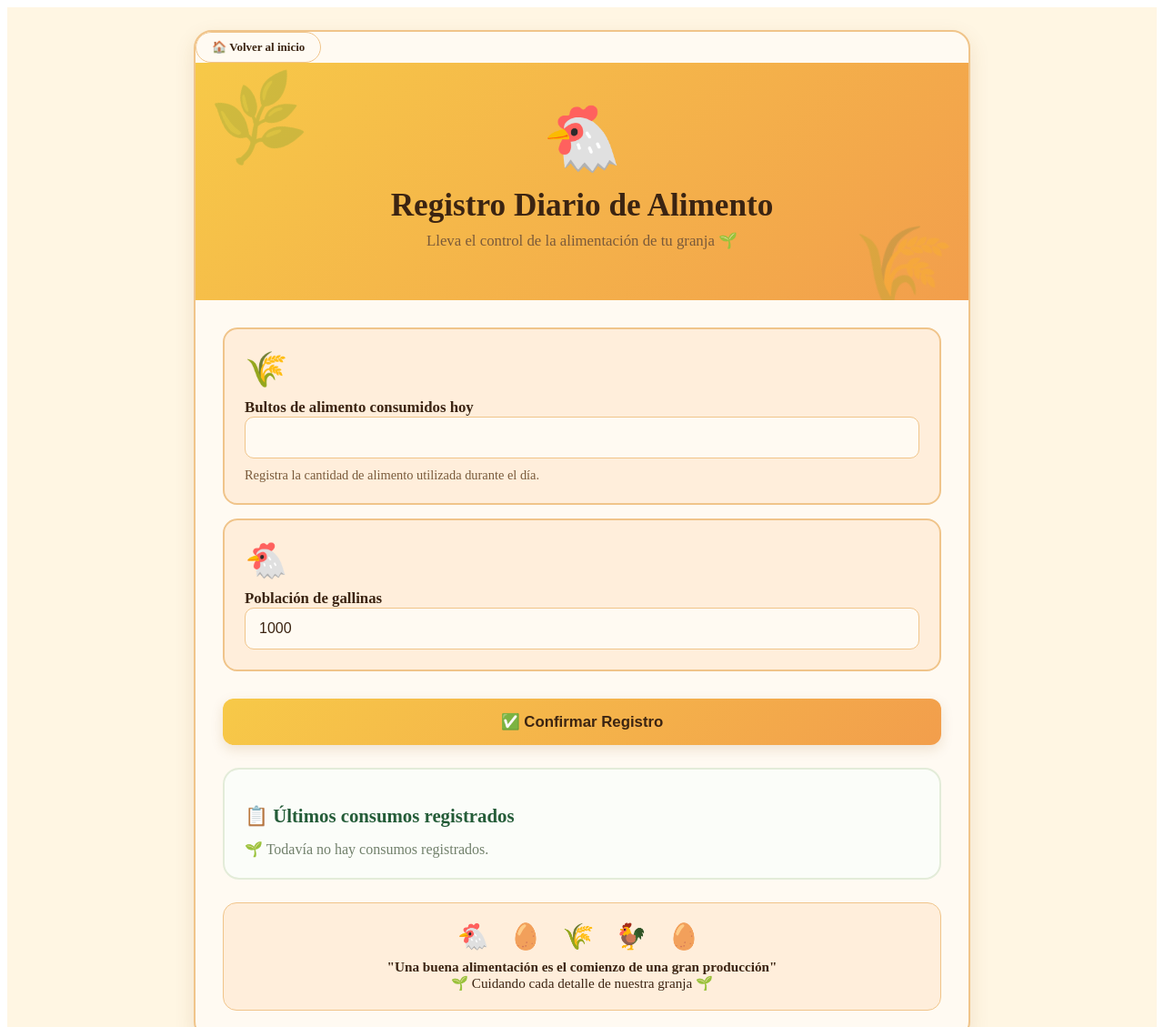
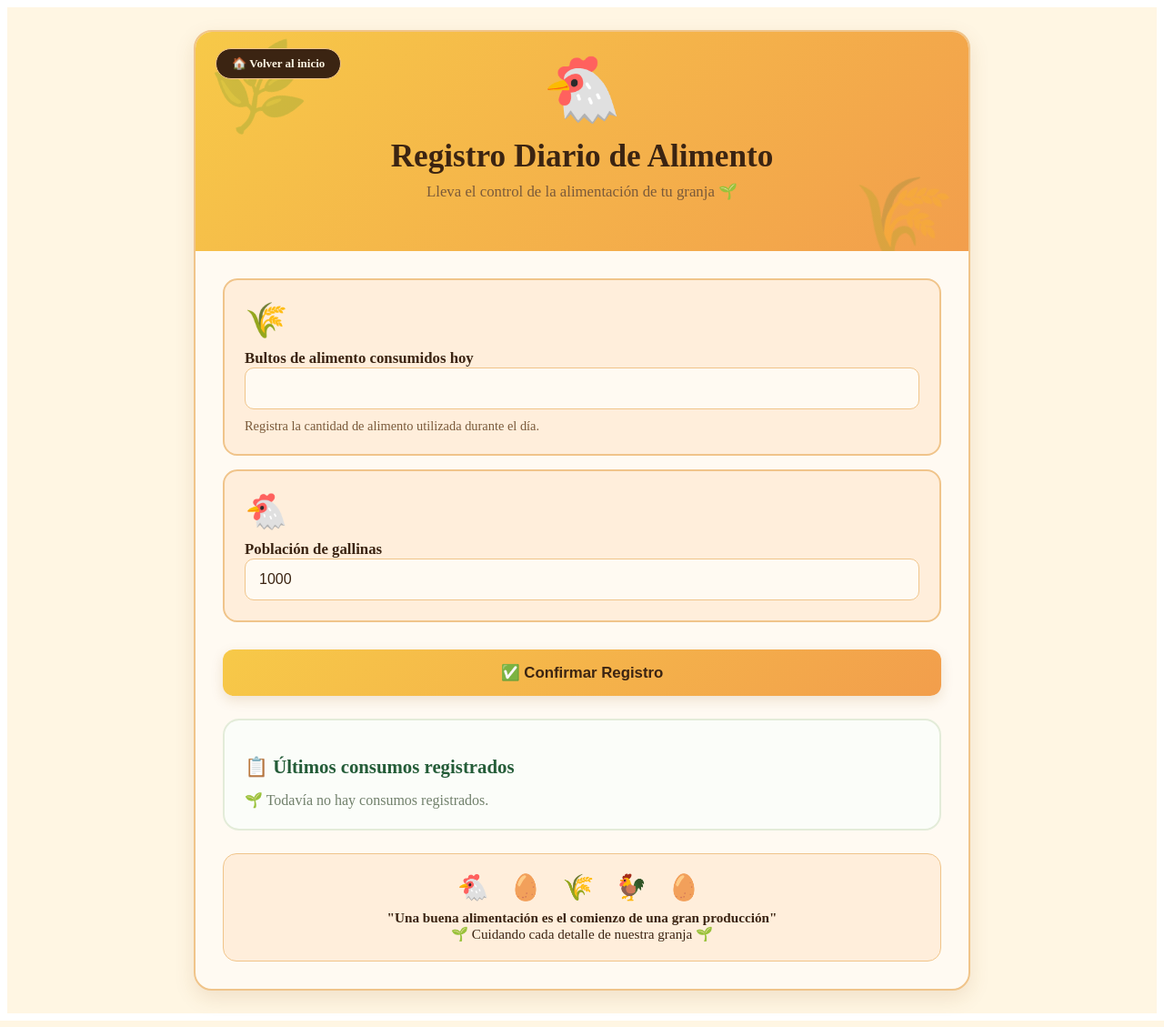
Before and after one commit to johancal30-ui/Galpon_Proyecto, a Django app: page /consumo/ in a window 1280 px wide. Shown: the top 1129 px of the page at 91% size. Run offline with Django 5.2, Linux system fonts and the light colour scheme; data comes from the database, SQL or seed files in the repository; both versions use the stored data as it was after the commit; data that the repository does not hold is empty; parts of the project's set-up code (start-up, migrations or seed data) failed here and were passed over.

Commit message:
Resolvi boton inicio

```diff
--- a/Galpon_Proyecto/templates/consumo_form.html
+++ b/Galpon_Proyecto/templates/consumo_form.html
@@ -1,4 +1,3 @@
-
 <style>
     :root {
         --amarillo: #F7C948;
@@ -29,10 +28,13 @@
         box-shadow: 0 8px 22px rgba(139, 84, 20, .13);
         border: 2px solid var(--borde);
     }
-
     .contenedor-volver {
-    padding: 20px 24px 0;
-    text-align: left;
+    position: absolute;
+    top: 18px;
+    left: 22px;
+    z-index: 5;
+    background: transparent;
+    padding: 0;
     }
     .btn-inicio {
     display: inline-block;
@@ -54,11 +56,35 @@
     }
     /* Encabezado */
     .registro-header {
-        position: relative;
-        padding: 45px 30px 55px;
-        text-align: center;
-        background: linear-gradient(135deg, var(--amarillo), var(--naranja));
-        overflow: hidden;
+    position: relative;
+    padding: 25px 30px 55px;
+    text-align: center;
+    background: linear-gradient(135deg, #F7C948, #F29E4C);
+    overflow: hidden;
+    .contenedor-volver {
+    position: absolute;
+    top: 18px;
+    left: 22px;
+    z-index: 5;
+    }
+
+    .btn-inicio {
+    display: inline-block;
+    padding: 8px 17px;
+    background: #3B2412;
+    color: #FFF6E3 !important;
+    border-radius: 20px;
+    text-decoration: none !important;
+    font-weight: bold;
+    font-size: 13px;
+    transition: .25s;
+    }
+
+    .btn-inicio:hover {
+    background: #7A5A3A;
+    color: white !important;
+    transform: translateY(2px);
+    }
     }
 
     .registro-header::before {
@@ -301,14 +327,14 @@
 
     <div class="registro-card">
 
-        <div>
+    <!-- ENCABEZADO -->
+    <div class="registro-header">
+
+        <div class="contenedor-volver">
             <a href="{% url 'accounts:home' %}" class="btn-inicio">
                 🏠 Volver al inicio
             </a>
-
         </div>
-        <!-- ENCABEZADO -->
-        <div class="registro-header">
 
             <div class="granja-icono">
                 🐔
```
Also changed, not shown: db.sqlite3.
